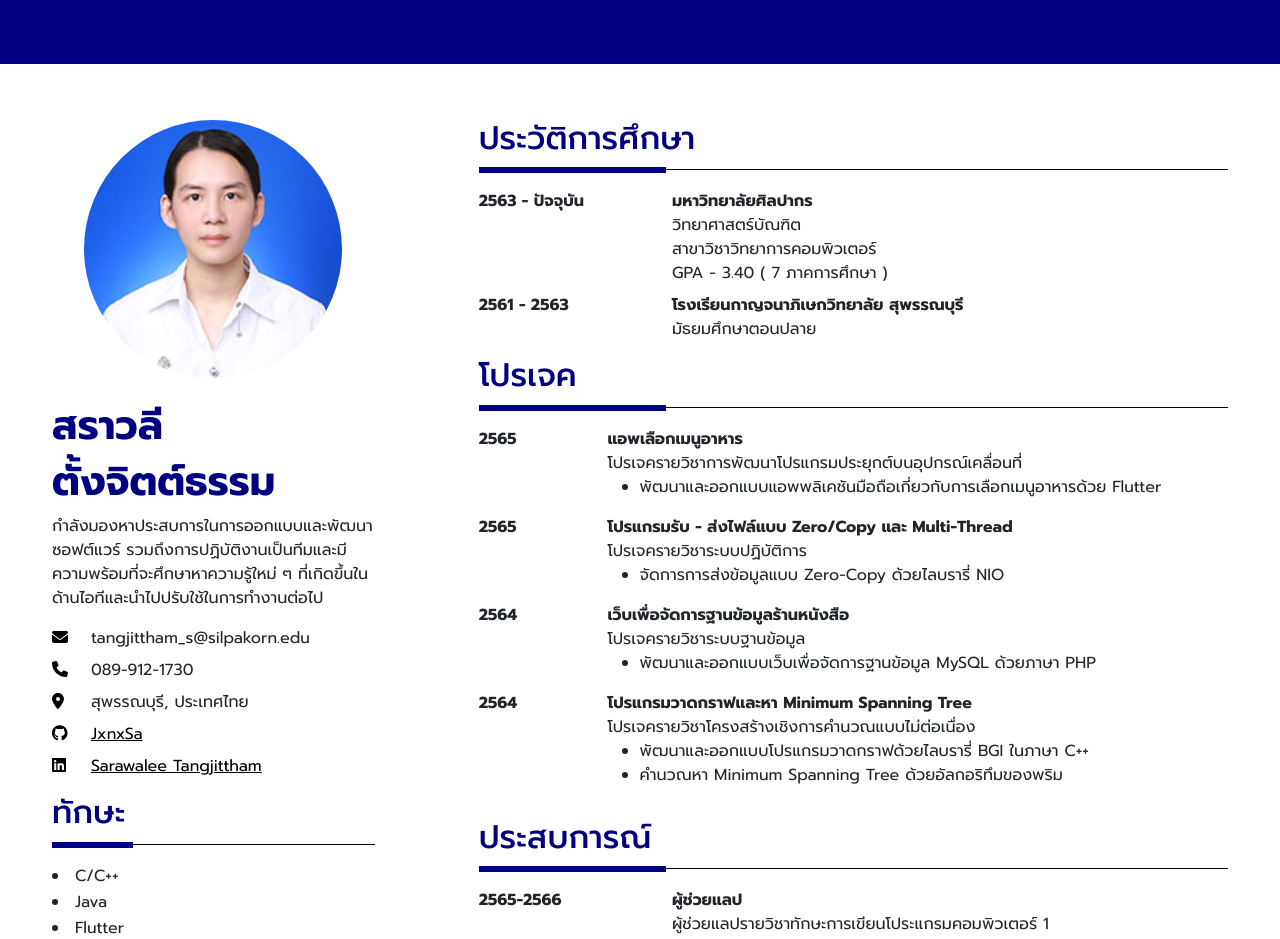
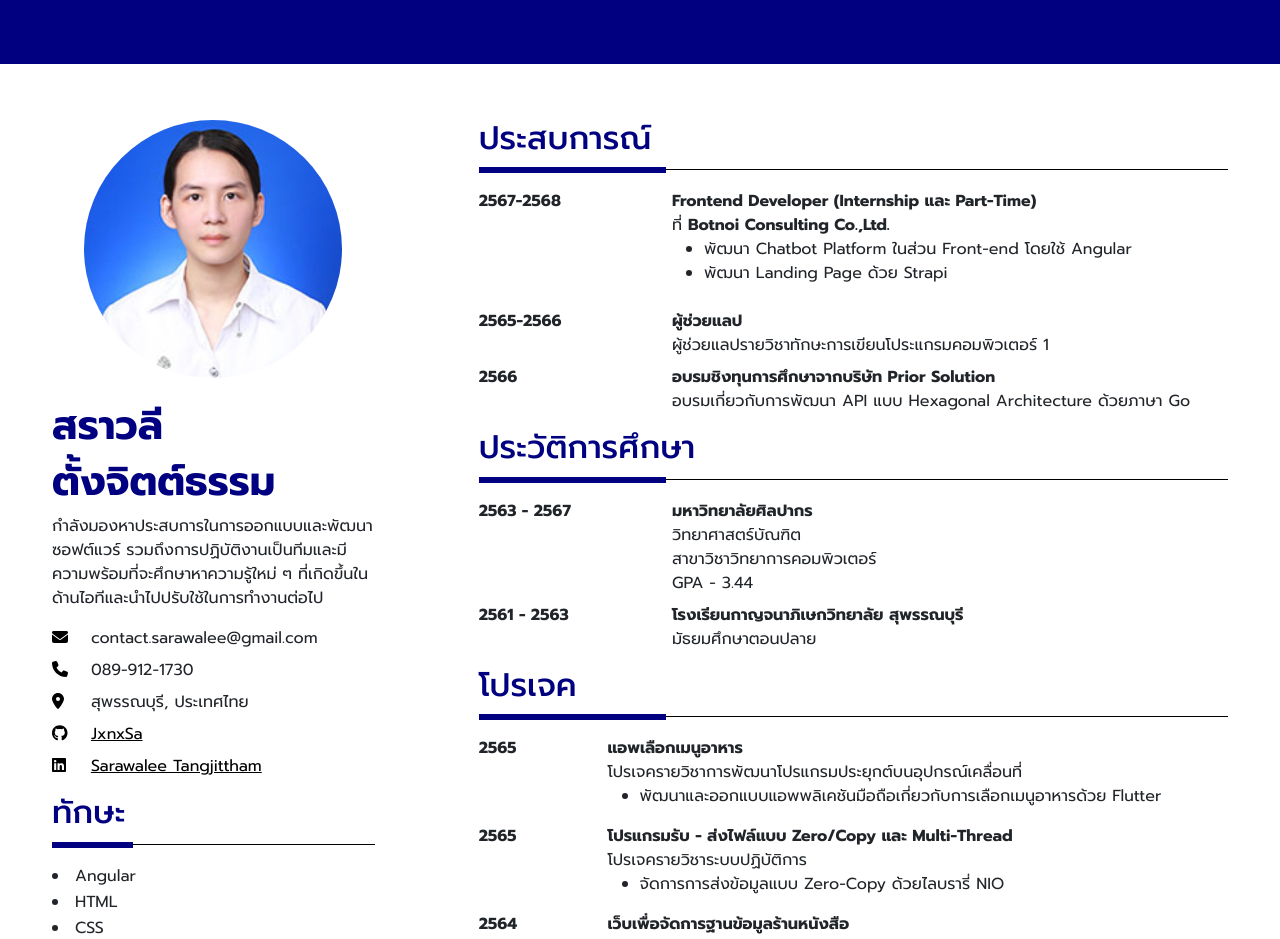
Before and after one commit to JxnxSa/Resume, a React (Vite) app: page / in a window 1280 px wide. Shown: the top 939 px of the page. Built offline with nearby package versions, Linux system fonts and the light colour scheme.

Commit message:
update experience and skill

```diff
--- a/src/App.jsx
+++ b/src/App.jsx
@@ -24,9 +24,9 @@ function App() {
           </div>
           <div className="col-xs-12 col-sm-8 ">
             <div className="p-4 m-3">
+              <Experience />
               <Education />
               <Project />
-              <Experience />
             </div>
           </div>
         </div>
--- a/src/components/AboutMe.jsx
+++ b/src/components/AboutMe.jsx
@@ -1,4 +1,3 @@
-import React from "react";
 import Profile from "../assets/picture.jpg";
 
 function AboutMe() {
--- a/src/components/Bar.jsx
+++ b/src/components/Bar.jsx
@@ -1,5 +1,3 @@
-import React from "react";
-
 function Bar() {
   return (
     <div className="mt-2 mb-3">
--- a/src/components/Contact.jsx
+++ b/src/components/Contact.jsx
@@ -1,4 +1,3 @@
-import React from "react";
 import { FontAwesomeIcon } from "@fortawesome/react-fontawesome";
 import { faGithub, faLinkedin } from "@fortawesome/free-brands-svg-icons";
 import {
@@ -16,7 +15,7 @@ function Contact() {
         </div>
         <div className="col">
           <div style={{ marginLeft: "10px", wordWrap: "break-word" }}>
-            tangjittham_s@silpakorn.edu
+            contact.sarawalee@gmail.com
           </div>
         </div>
       </div>
--- a/src/components/Education.jsx
+++ b/src/components/Education.jsx
@@ -1,4 +1,3 @@
-import React from "react";
 import Bar from "./Bar";
 
 function Education() {
@@ -8,13 +7,13 @@ function Education() {
       <Bar/>
       <div className="row mb-2">
         <div className="col-3">
-          <div className="fw-bold">2563 - ปัจจุบัน</div>
+          <div className="fw-bold">2563 - 2567</div>
         </div>
         <div className="col">
           <div className="fw-bold">มหาวิทยาลัยศิลปากร</div>
           <div>วิทยาศาสตร์บัณฑิต</div>
           <div>สาขาวิชาวิทยาการคอมพิวเตอร์</div>
-          <div >GPA - 3.40  ( 7 ภาคการศึกษา )</div>
+          <div >GPA - 3.44</div>
         </div>
       </div>
       <div className="row">
--- a/src/components/Experience.jsx
+++ b/src/components/Experience.jsx
@@ -1,4 +1,3 @@
-import React from "react";
 import Bar from "./Bar";
 
 function Experience() {
@@ -6,6 +5,19 @@ function Experience() {
     <div className="mt-3">
       <h2 style={{ color: "navy" }}>ประสบการณ์</h2>
       <Bar />
+      <div className="row mb-2">
+        <div className="col-3">
+          <div className="fw-bold">2567-2568</div>
+        </div>
+        <div className="col">
+          <div className="fw-bold">Frontend Developer (Internship และ Part-Time)</div>
+          <div>ที่ <span className="fw-bold">Botnoi Consulting Co.,Ltd.</span></div>
+          <ul>
+            <li>พัฒนา Chatbot Platform ในส่วน Front-end โดยใช้ Angular</li>
+            <li>พัฒนา Landing Page ด้วย Strapi</li>
+          </ul>
+        </div>
+      </div>
       <div className="row mb-2">
         <div className="col-3">
           <div className="fw-bold">2565-2566</div>
--- a/src/components/Language.jsx
+++ b/src/components/Language.jsx
@@ -1,4 +1,3 @@
-import React from "react";
 import Bar from "./Bar";
 
 function Language() {
--- a/src/components/Project.jsx
+++ b/src/components/Project.jsx
@@ -1,4 +1,3 @@
-import React from "react";
 import Bar from "./Bar";
 
 function Project() {
--- a/src/components/Skill.jsx
+++ b/src/components/Skill.jsx
@@ -1,16 +1,13 @@
-import React from "react";
 import Bar from "./Bar";
 
 function Skill() {
   const skills = [
-    "C/C++",
-    "Java",
-    "Flutter",
-    "PHP",
+    "Angular",
+    "HTML",
+    "CSS",
     "Javascript",
-    "Python",
-    "MySQL",
-    "Go",
+    "Typescript",
+    "Bootstrap",
     "React.js",
   ];
   return (
```
